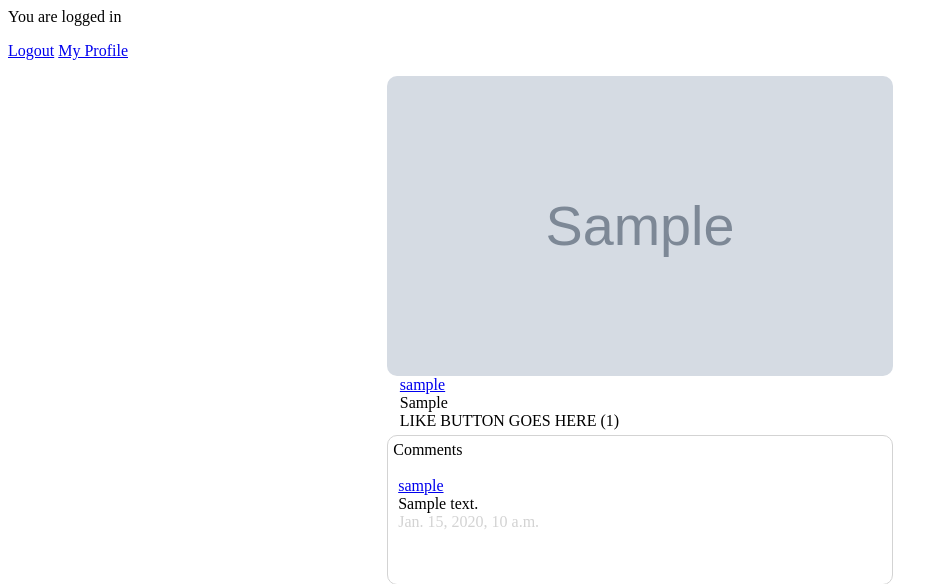
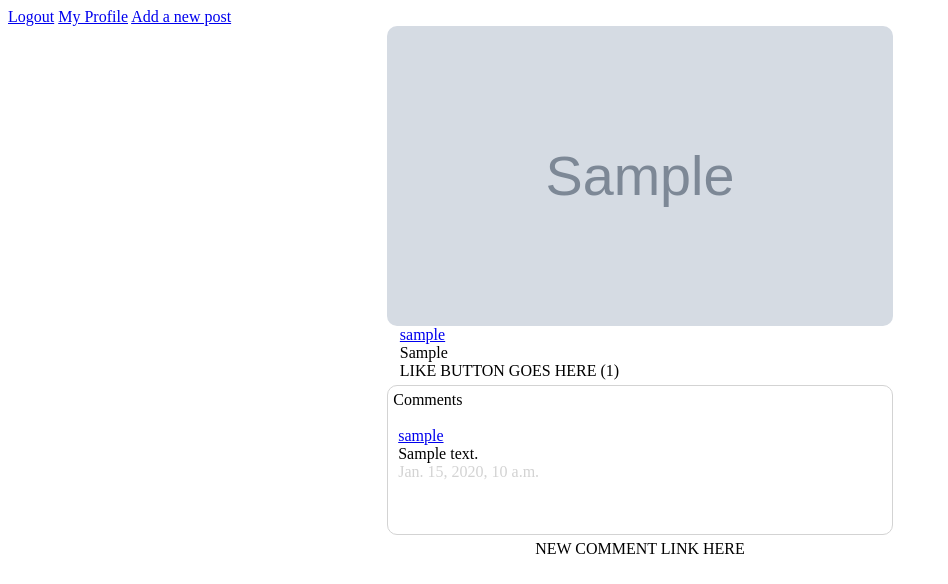
Before and after one commit to forty9unbeaten/instaClone, a Django app: page / in a window 1280 px wide. Shown: the top 584 px of the page, without its empty margins (0-948 px from the left). Run offline with Django 3.2, Linux system fonts and the light colour scheme; a user stored in the database is signed in; tables that the repository leaves empty hold one stand-in row (values such as "Sample post"); grey boxes marked "Sample" are stand-in pictures.

Commit message:
change to index to keep from breaking if not logged in

```diff
--- a/templates/index.html
+++ b/templates/index.html
@@ -1,8 +1,7 @@
 {% if request.user.is_authenticated %}
-<p>You are logged in</p>
-<a href="{% url 'logout'%}">Logout</a>
-    <a class="nav-link" href="{% url 'profilePage' id=user.id %}">My Profile</a>
-</p>
+<a class ="nav-link" href="{% url 'logout'%}">Logout</a>
+<a class="nav-link" href="{% url 'profilePage' id=user.id %}">My Profile</a>
+<a class="nav-link" href="{% url 'newPost' %}">Add a new post</a>
 
 {% for post in posts %}
     {# container for posts #}
@@ -65,7 +64,8 @@
     </div>
 {% endfor %}
 {% else %}
-<a href="{% url 'login' %}">Login</a>
-<p>
-    Need an account? <a href="{% url 'signup'%}">Sign up for one</a>
-    {% endif %}
+    <a href="{% url 'login' %}">Login</a>
+    <p>Need an account?
+        <a class-"nav-link" href="{% url 'signup'%}">Sign up for one</a>
+    </p>
+{% endif %}
```
